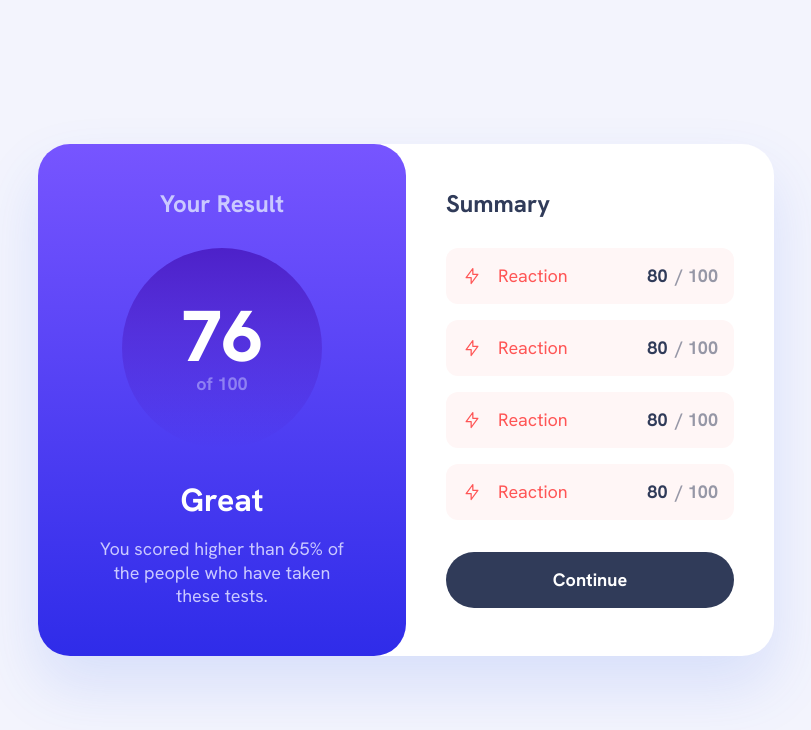
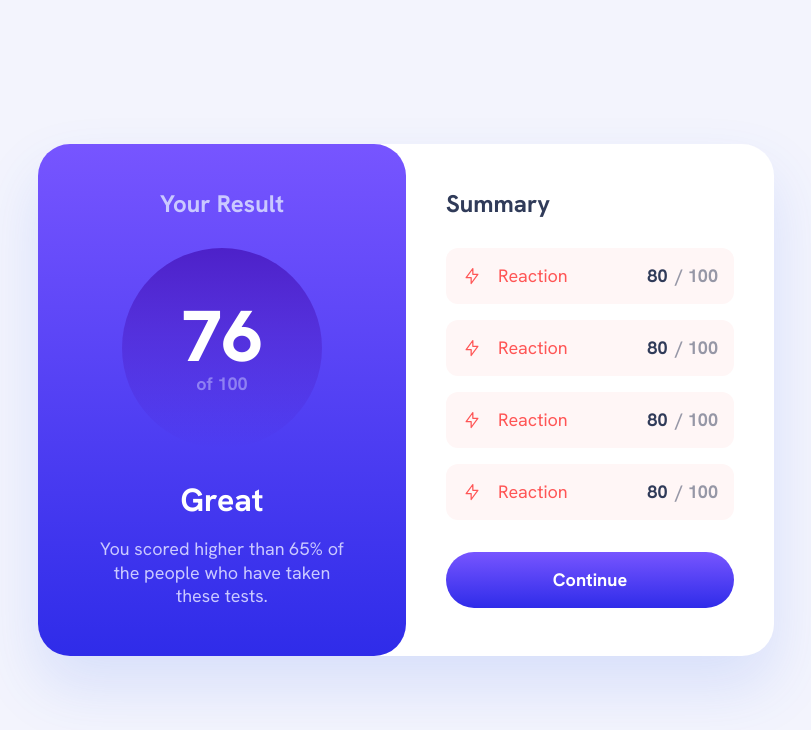
Before and after one commit to g-akca/results-summary-component, a React (Vite) app: page / in a window 1280 px wide. In both pictures the pointer is over the button "Continue". Shown: the top 730 px of the page, without its empty margins (234-1045 px from the left). Built offline with nearby package versions, Linux system fonts and the light colour scheme.

Commit message:
Add hover effect to SubmitButton

```diff
--- a/src/components/SubmitButton.css
+++ b/src/components/SubmitButton.css
@@ -11,3 +11,7 @@
     line-height: inherit;
     font-weight: bold;
 }
+
+.submit-btn:hover {
+    background: var(--gradient-2);
+}
```
